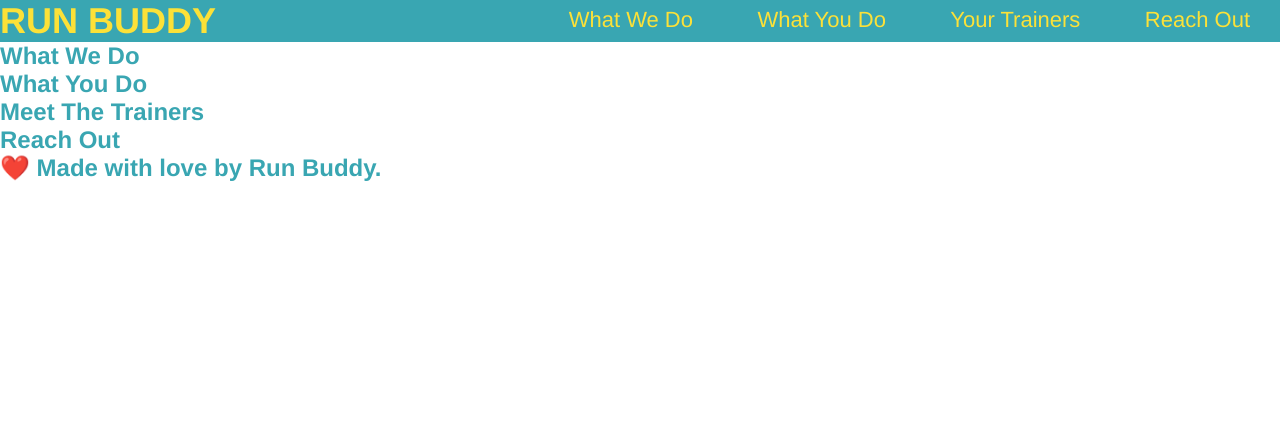
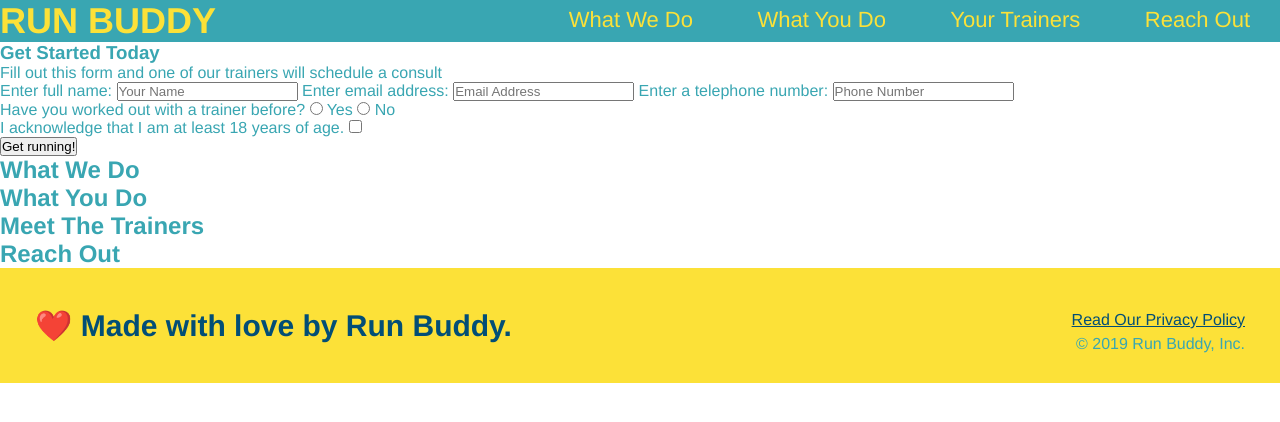
Before and after one commit to trevirt2/run-buddy, a plain HTML site: page index.html in a window 1280 px wide. Drawn offline with Linux system fonts and the light colour scheme.

Commit message:
submission added

```diff
--- a/assets/css/style.css
+++ b/assets/css/style.css
@@ -1,6 +1,7 @@
-*{
+* {
     margin: 0;
     padding: 0;
+    box-sizing: border-box;
 }
 body {
     /* more on this crazy alphanumerical value in a minute! */
@@ -42,3 +43,22 @@ header h1{
     margin: 0;
     display: inline;
 }
+footer {
+    background: #fce138;
+    width: 100%;
+    padding: 40px 35px;
+}
+footer h2{
+    display: inline;
+    color: #024e76;
+    font-size: 30px;
+    margin: 0;
+}
+footer div {
+    float: right;
+    line-height: 1.5;
+    text-align: right;
+}
+footer a {
+    color: #024e76;
+}
--- a/index.html
+++ b/index.html
@@ -34,7 +34,37 @@
 
 <!-- hero/jumbotron -->
 <section>
+  <div>
+    <h3>Get Started Today</h3>
+    <p>Fill out this form and one of our trainers will schedule a consult</p>
+  <!-- Add form element -->
+  <form>
+    <label for="name">Enter full name:</label>
+    <input type="text" placeholder="Your Name" name="name" id="name" />
+    <label for="email">Enter email address:</label>
+    <input type="text" placeholder="Email Address" name="email" id="email" />
+    <label for="phone">Enter a telephone number:</label>
+    <input type="tel" placeholder="Phone Number" name="phone" id="phone" />
+    <p>
+      Have you worked out with a trainer before?
+      <input type="radio" name="trainer-confirm" id="trainer-yes" />
+      <label for="trainer-yes">Yes</label>
+      <input type="radio" name="trainer-confirm" id="trainer-no" />
+      <label for="trainer-no">No</label>
+      </p>
+      <p>
+        <label for="checkbox" >
+          I acknowledge that I am at least 18 years of age.
+        </label>
+        <input type="checkbox" name="age-confirm" id="checkbox" />
+      </p>
+      <button type="submit">
+        Get running!
+      </button>
+  </form>
+  </div>
 </section>
+<!-- end hero -->
 
 <!-- "what we do" section -->
 <section>
@@ -59,6 +89,10 @@
 <!-- footer -->
 <footer>
   <h2>❤️ Made with love by Run Buddy.</h2>
+  <div>
+    <a href="#">Read Our Privacy Policy</a><br />
+    &copy; 2019 Run Buddy, Inc.
+  </div>
 </footer>
 </body>
 </html>
```
